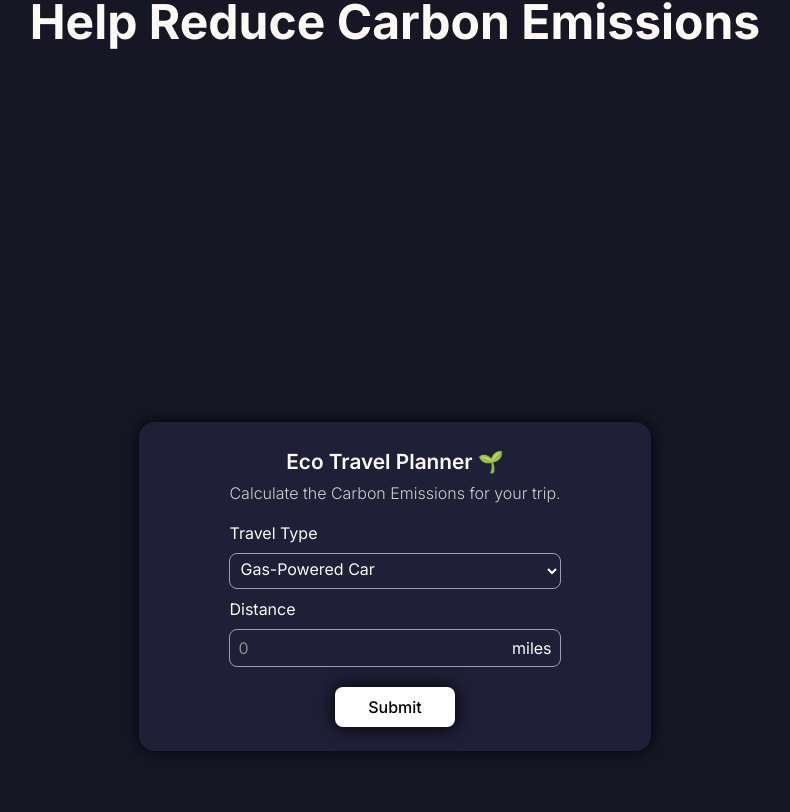
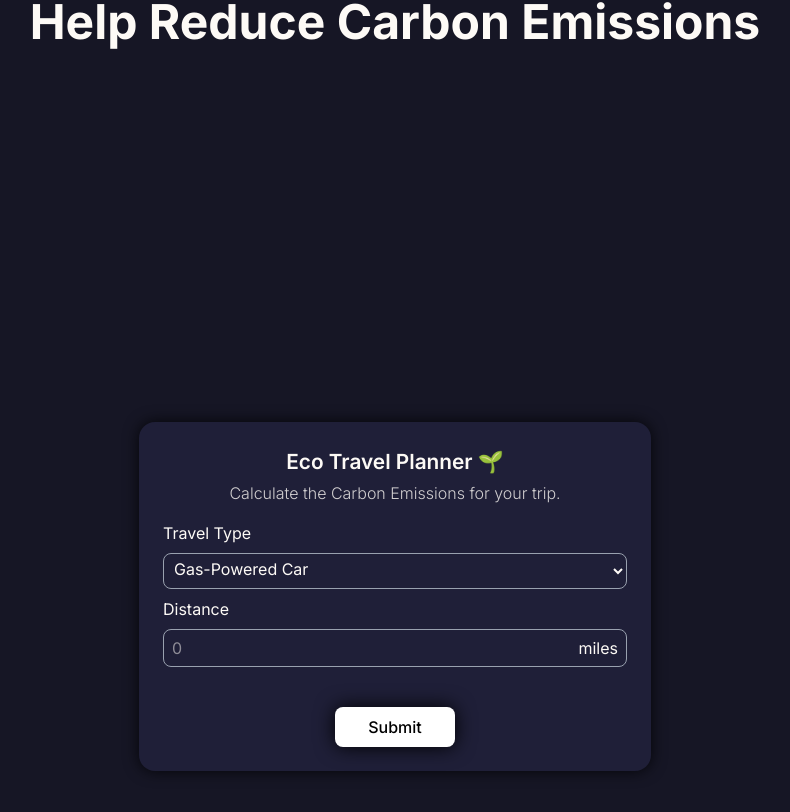
Before and after one commit to jjamesliu/reduceCO2, a React (Vite) app: page / in a window 1280 px wide. Shown: the part 378-1190 px from the top of the page, without its empty margins (245-1035 px from the left). Built offline with nearby package versions, Linux system fonts and the light colour scheme.

Commit message:
minor changes to styling

```diff
--- a/src/components/Form.jsx
+++ b/src/components/Form.jsx
@@ -1,6 +1,6 @@
 export default function Form() {
     return (
-        <div className='flex flex-col justify-center items-center rounded-2xl p-6 shadow-[0_0_15px_rgba(0,0,0,0.8)] max-w-lg mx-auto bg-[#1f1f38] mb-30'>
+        <div className='flex flex-col justify-center rounded-2xl p-6 shadow-[0_0_15px_rgba(0,0,0,0.8)] max-w-lg mx-auto bg-[#1f1f38] mb-30'>
             <div className='w-auto'>
                 <h1 className='text-center text-[1.3rem] font-semibold pb-1'>Eco Travel Planner 🌱</h1>
                 <p className='text-center font-light opacity-80'>Calculate the Carbon Emissions for your trip.</p>
@@ -24,7 +24,7 @@ export default function Form() {
                     <span>miles</span>
                     </div>
 
-                <button type='submit' className='font-medium mx-auto w-30 flex justify-center mt-5 b p-2 rounded-lg cursor-pointer bg-white text-black shadow-[0_0_20px_rgba(0,0,0,200)] '>Submit</button>
+                    <button type='submit' className='font-medium mx-auto w-30 flex justify-center mt-10 b p-2 rounded-lg cursor-pointer bg-white text-black shadow-[0_0_20px_rgba(0,0,0,200)] '>Submit</button>
                 </form>
             </div>
 
```
Lines whose indentation alone changed are shown as unchanged.
